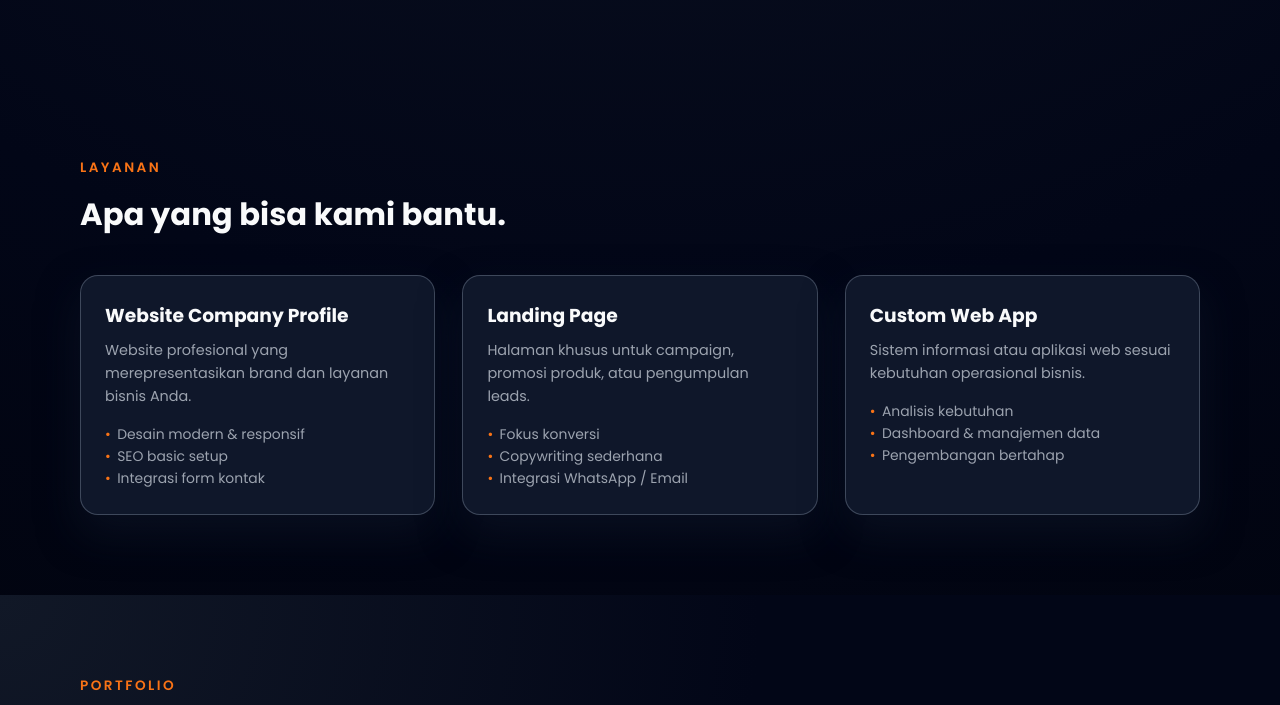
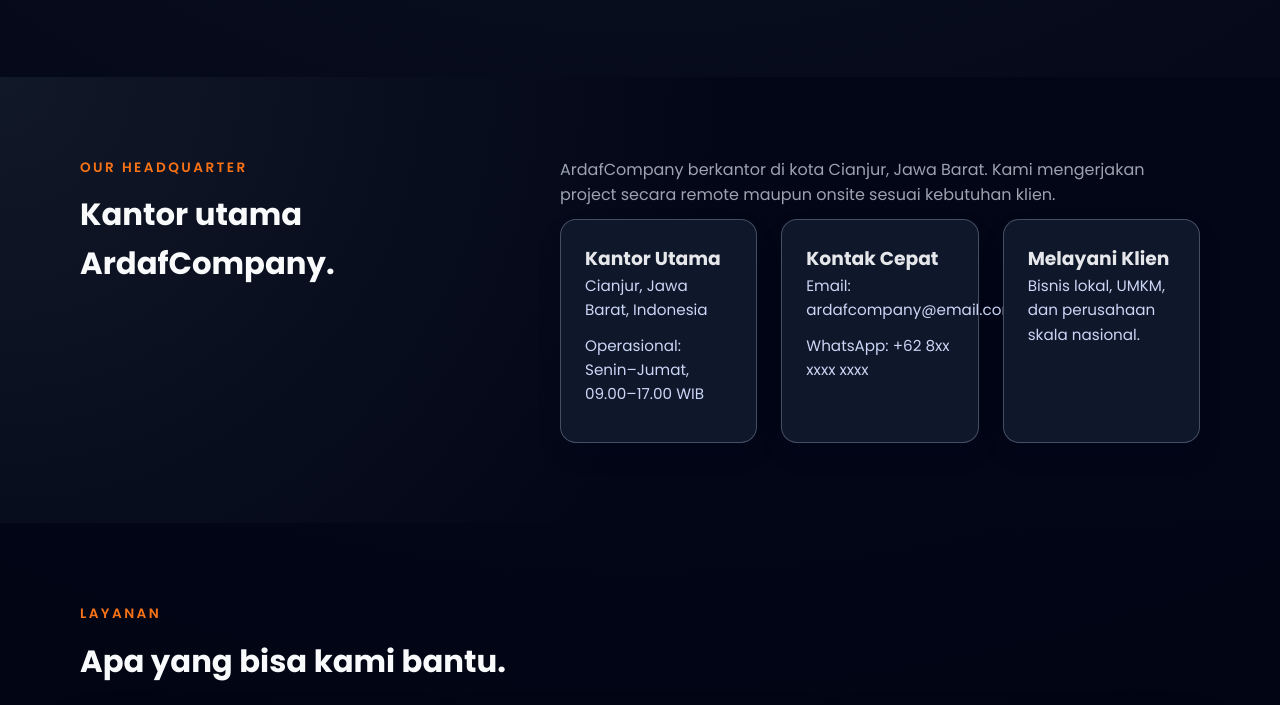
Before and after one commit to iamdafie/CodingCamp-01Dec2025-AryaDafi, a plain HTML site: page index.html in a window 1280 px wide. Shown: the part 922-1627 px from the top of the page. Drawn offline with Linux system fonts and the light colour scheme.

Commit message:
Tambah section Our Headquarter ke layout baru

```diff
--- a/css/style.css
+++ b/css/style.css
@@ -349,6 +349,39 @@
   margin-bottom: 0.4rem;
 }
 
+.hq-grid {
+  display: grid;
+  gap: 1.5rem;
+}
+
+@media (min-width: 768px) {
+  .hq-grid {
+    grid-template-columns: repeat(3, minmax(0, 1fr));
+  }
+}
+
+.hq-card {
+  background: #ffffff;
+  border-radius: 1rem;
+  padding: 1.5rem;
+  box-shadow: 0 12px 30px rgba(15, 23, 42, 0.06);
+  border: 1px solid rgba(148, 163, 184, 0.35);
+}
+
+.section-alt .hq-card {
+  background: #0f172a;
+  border-color: rgba(148, 163, 184, 0.4);
+}
+
+.section-alt .hq-card h3 {
+  color: #e5e7eb;
+}
+
+.section-alt .hq-card p {
+  color: #cbd5f5;
+  font-size: 0.95rem;
+}
+
 /* CONTACT */
 .contact-grid {
   display: grid;
--- a/index.html
+++ b/index.html
@@ -25,6 +25,7 @@
           <li><a href="#about">Profil</a></li>
           <li><a href="#services">Layanan</a></li>
           <li><a href="#projects">Portfolio</a></li>
+          <li><a href="#headquarter">Our Headquarter</a></li>
           <li><a href="#contact">Kontak</a></li>
         </ul>
       </nav>
@@ -87,6 +88,41 @@
           <div class="stat">
             <span>10+</span>
             <p>Klien puas</p>
+          </div>
+        </div>
+      </div>
+    </div>
+  </section>
+
+  <!-- HEADQUARTER -->
+  <section class="section section-alt" id="headquarter">
+    <div class="container section-grid">
+      <div>
+        <p class="section-tag">Our Headquarter</p>
+        <h2>Kantor utama ArdafCompany.</h2>
+      </div>
+      <div class="section-content">
+        <p>
+          ArdafCompany berkantor di kota Cianjur, Jawa Barat. Kami mengerjakan
+          project secara remote maupun onsite sesuai kebutuhan klien.
+        </p>
+
+        <div class="hq-grid">
+          <div class="hq-card">
+            <h3>Kantor Utama</h3>
+            <p>Cianjur, Jawa Barat, Indonesia</p>
+            <p>Operasional: Senin–Jumat, 09.00–17.00 WIB</p>
+          </div>
+
+          <div class="hq-card">
+            <h3>Kontak Cepat</h3>
+            <p>Email: ardafcompany@email.com</p>
+            <p>WhatsApp: +62 8xx xxxx xxxx</p>
+          </div>
+
+          <div class="hq-card">
+            <h3>Melayani Klien</h3>
+            <p>Bisnis lokal, UMKM, dan perusahaan skala nasional.</p>
           </div>
         </div>
       </div>
```
